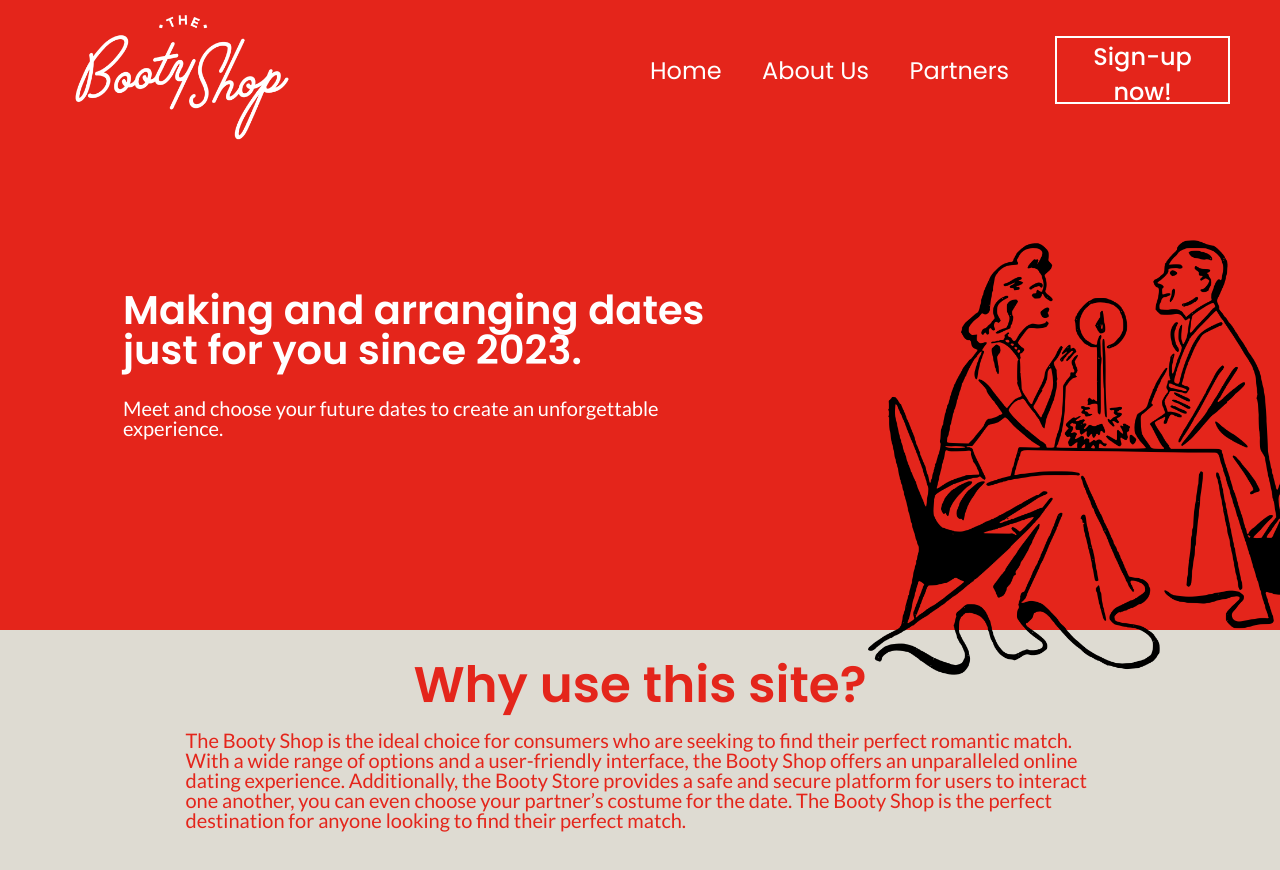
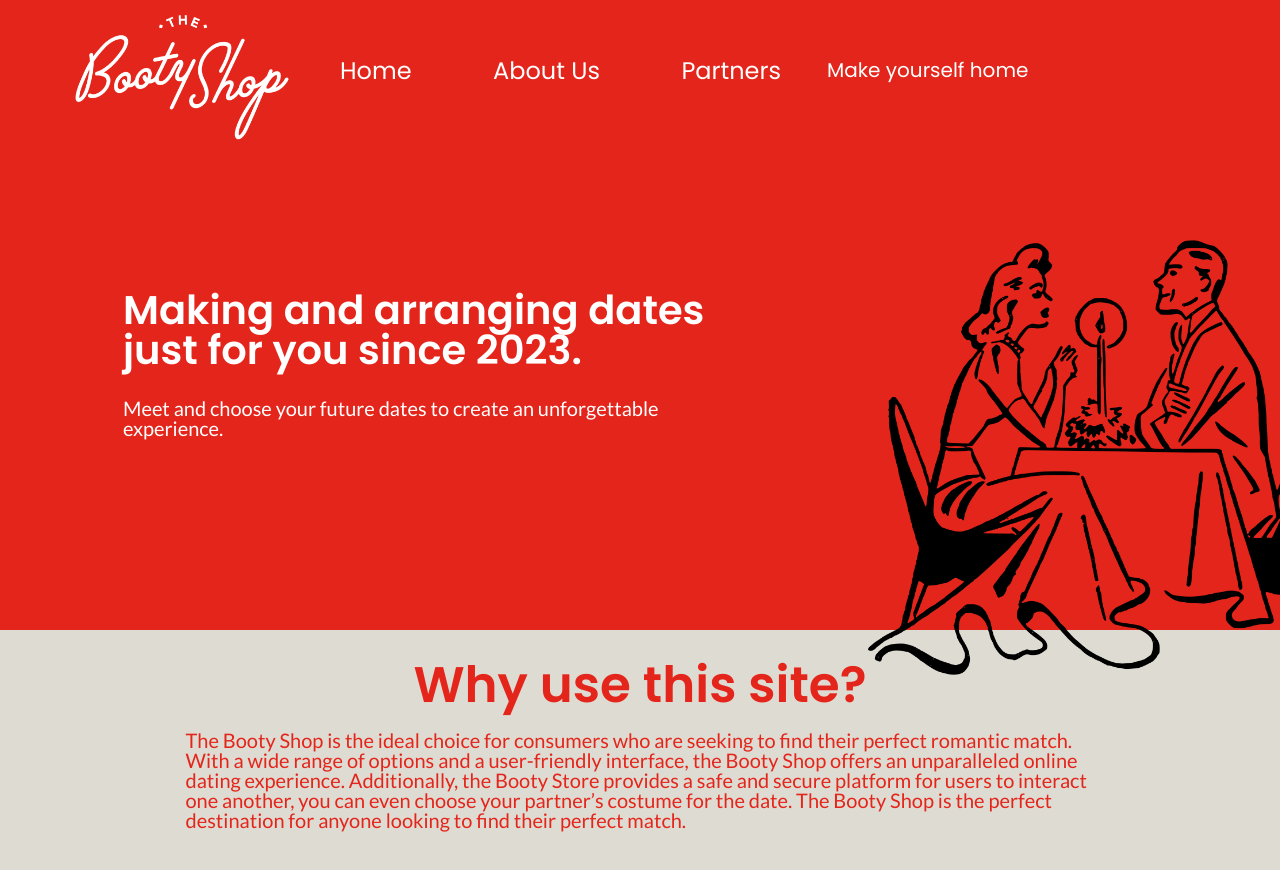
Before and after one commit to marquezintop/Booty-store-Front, a React (Create React App) app: page / in a window 1280 px wide. Shown: the top 870 px of the page. Built offline with nearby package versions, Linux system fonts and the light colour scheme.

Commit message:
feat/login plus name on header

```diff
--- a/src/components/Header.js
+++ b/src/components/Header.js
@@ -1,9 +1,12 @@
 import { useNavigate } from "react-router-dom";
 import logo from "../assets/logo.png";
 import styled from "styled-components";
+import { useContext } from "react";
+import UserContext from "../contexts/UserContexts";
 
 export default function Header() {
     const navigate = useNavigate();
+    const { user } = useContext(UserContext)
 
     return (
         <HeaderStyled>
@@ -13,7 +16,8 @@ export default function Header() {
                 <button onClick={() => navigate("/about-us")}>About Us</button>
                 <button onClick={() => navigate("/partners")}>Partners</button>
             </div>
-            <button className="sign-up">Sign-up now!</button>
+            {(!user) ? <button className="sign-up">Sign-up now!</button> :
+                <div>Make yourself home <span>{user.name}</span></div>}
         </HeaderStyled>
     )
 }
@@ -88,4 +92,17 @@ div {
   background-color: #FFFFFF;
   color: #E4251B;
 }
+    div {
+        font-family: 'Poppins';
+        font-style: normal;
+        font-weight: 400;
+        font-size: 20px;
+        color: #FFFFFF;
+        margin-left: 40px;
+
+            span {
+                margin: 0px;
+                color: lightgray;
+            }
+    }
 `;
```
